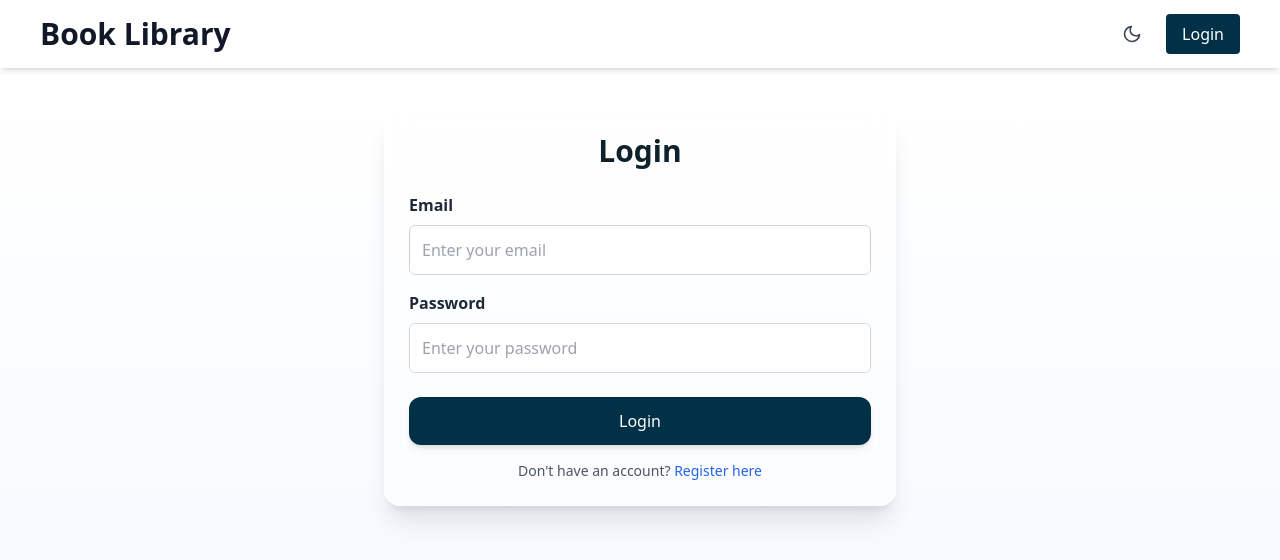
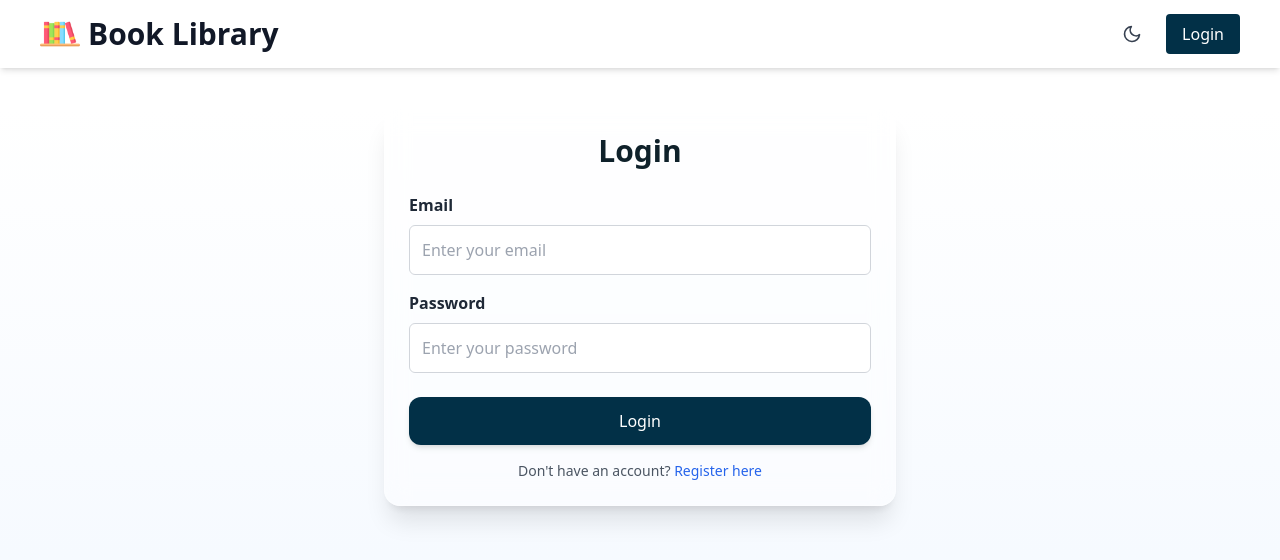
Before and after one commit to dzaky-pr/fp-pso, a Next.js app: page /login in a window 1280 px wide. Shown: the top 560 px of the page. Built offline with nearby package versions, Linux system fonts and the light colour scheme.

Commit message:
feat(header): add image

```diff
--- a/components/Header.tsx
+++ b/components/Header.tsx
@@ -1,6 +1,7 @@
 "use client";
 
 import { getUserEmailFromToken, isAuthenticated, logout } from "@/actions/auth";
+import Image from "next/image";
 import Link from "next/link";
 import { useRouter } from "next/navigation";
 import { useEffect, useRef, useState } from "react";
@@ -67,12 +68,21 @@ function Header() {
   return (
     <header className="sticky top-0 z-50 bg-white py-3.5 px-4 md:px-10 shadow-md dark:shadow-slate-800 transition-colors duration-300">
       <div className="flex justify-between items-center">
-        <h1 className="flex items-center text-xl md:text-3xl font-bold text-gray-900 dark:text-white">
-          <Link href="/">
-            <span className="hidden sm:inline">Book Library</span>
-            <span className="sm:hidden">Library</span>
+        <div className="flex items-center">
+          <Link href="/" className="flex items-center">
+            <Image
+              src="/image/library.png"
+              alt="Book Library Logo"
+              width={40}
+              height={40}
+              className="mr-2"
+            />
+            <h1 className="text-xl md:text-3xl font-bold text-gray-900 dark:text-white">
+              <span className="hidden sm:inline">Book Library</span>
+              <span className="sm:hidden">Library</span>
+            </h1>
           </Link>
-        </h1>
+        </div>
 
         <nav className="hidden md:flex items-center space-x-4">
           {loggedIn && (
```
